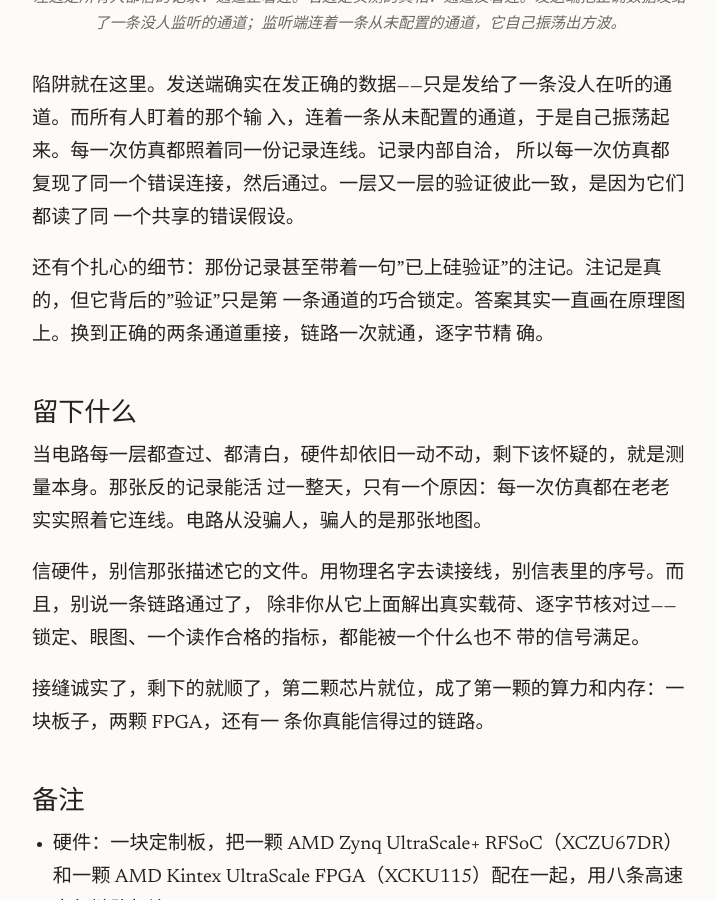
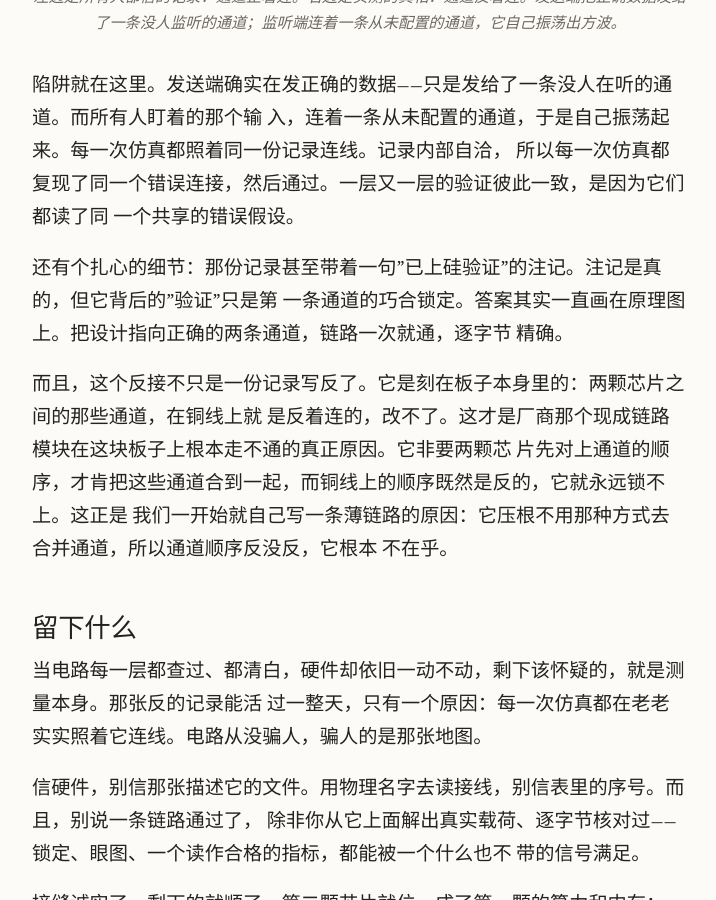
Before and after one commit to rockyco/rockyco.github.io, a Jekyll site: the page built from _posts/2026-07-16-two-fpgas-one-reversed-map.zh.md, in a window 1280 px wide and 900 px high, scrolled down 4401 px. Shown: the whole window, without its empty margins (280-996 px from the left). Built offline with Jekyll 4.4.1, drawn with Linux system fonts in a browser that asks for light colours.

Commit message:
blog: add reversed-copper root cause + 'pointed at' consistency fix
Adds the real reason the custom link was needed: the lanes are wired in
reversed order in the board copper (unchangeable), and the vendor's ready-made
link needs both chips to agree on lane order, so it could never lock; the
custom link does not combine lanes that way, so the order is irrelevant.
Reframes the reversed-record beat. Also 'rewired' -> 'pointed at the correct
lanes' (the copper was not re-soldered). EN/ZH mirrored.

Co-Authored-By: Claude Opus 4.8 (1M context) <noreply@anthropic.com>

```diff
--- a/_posts/2026-07-16-two-fpgas-one-reversed-map.zh.md
+++ b/_posts/2026-07-16-two-fpgas-one-reversed-map.zh.md
@@ -96,8 +96,14 @@ excerpt: "一块板子，两颗大 FPGA。哪一颗单独都不够大，于是
 一个共享的错误假设。
 
 还有个扎心的细节：那份记录甚至带着一句"已上硅验证"的注记。注记是真的，但它背后的"验证"只是第
-一条通道的巧合锁定。答案其实一直画在原理图上。换到正确的两条通道重接，链路一次就通，逐字节精
-确。
+一条通道的巧合锁定。答案其实一直画在原理图上。把设计指向正确的两条通道，链路一次就通，逐字节
+精确。
+
+而且，这个反接不只是一份记录写反了。它是刻在板子本身里的：两颗芯片之间的那些通道，在铜线上就
+是反着连的，改不了。这才是厂商那个现成链路模块在这块板子上根本走不通的真正原因。它非要两颗芯
+片先对上通道的顺序，才肯把这些通道合到一起，而铜线上的顺序既然是反的，它就永远锁不上。这正是
+我们一开始就自己写一条薄链路的原因：它压根不用那种方式去合并通道，所以通道顺序反没反，它根本
+不在乎。
 
 ## 留下什么
 
```
Also changed, not shown: _posts/2026-07-16-two-fpgas-one-reversed-map.md (+9 -1 lines).
